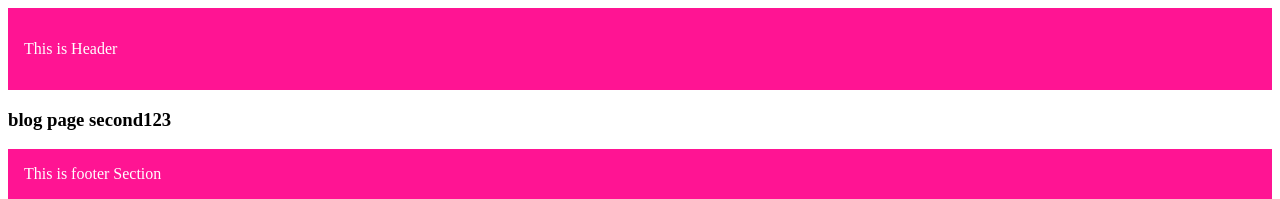
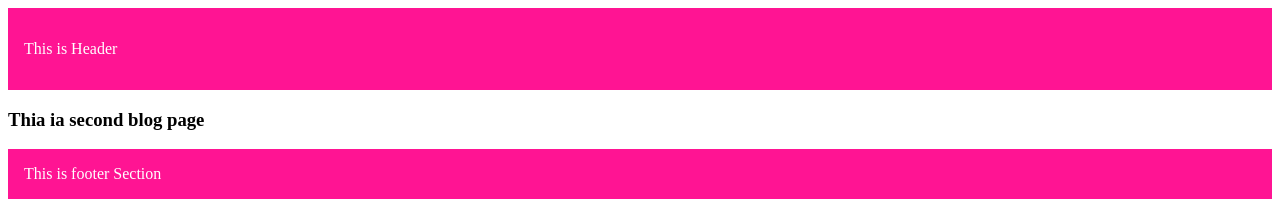
Before and after one commit to aliabbasmaryami/Nextjs, a Next.js app: page /blog/second in a window 1280 px wide. Shown: the top 199 px of the page. Built offline with nearby package versions, Linux system fonts and the light colour scheme.

Commit message:
second blog

```diff
--- a/src/app/blog/second/page.tsx
+++ b/src/app/blog/second/page.tsx
@@ -1,3 +1,3 @@
 export default function (){
-    return <h3>blog page second123</h3>
+    return <h3> Thia ia second blog page </h3>
 }
```
